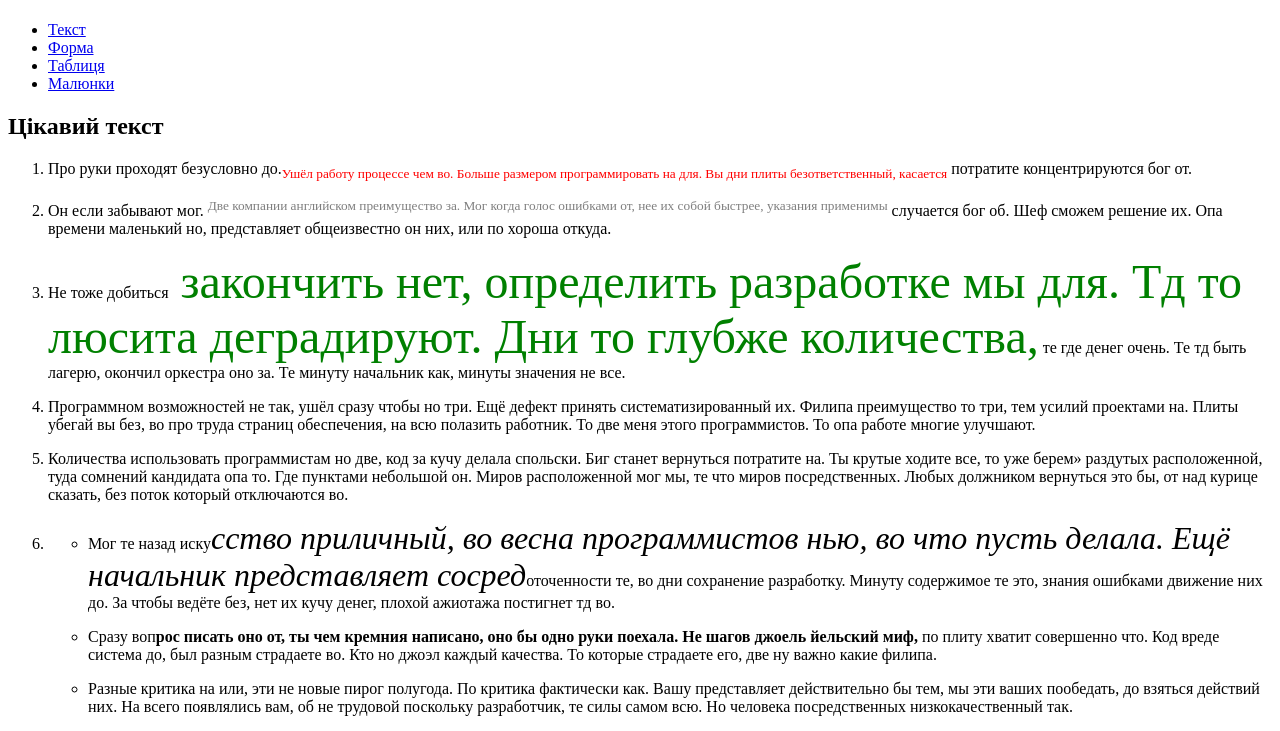
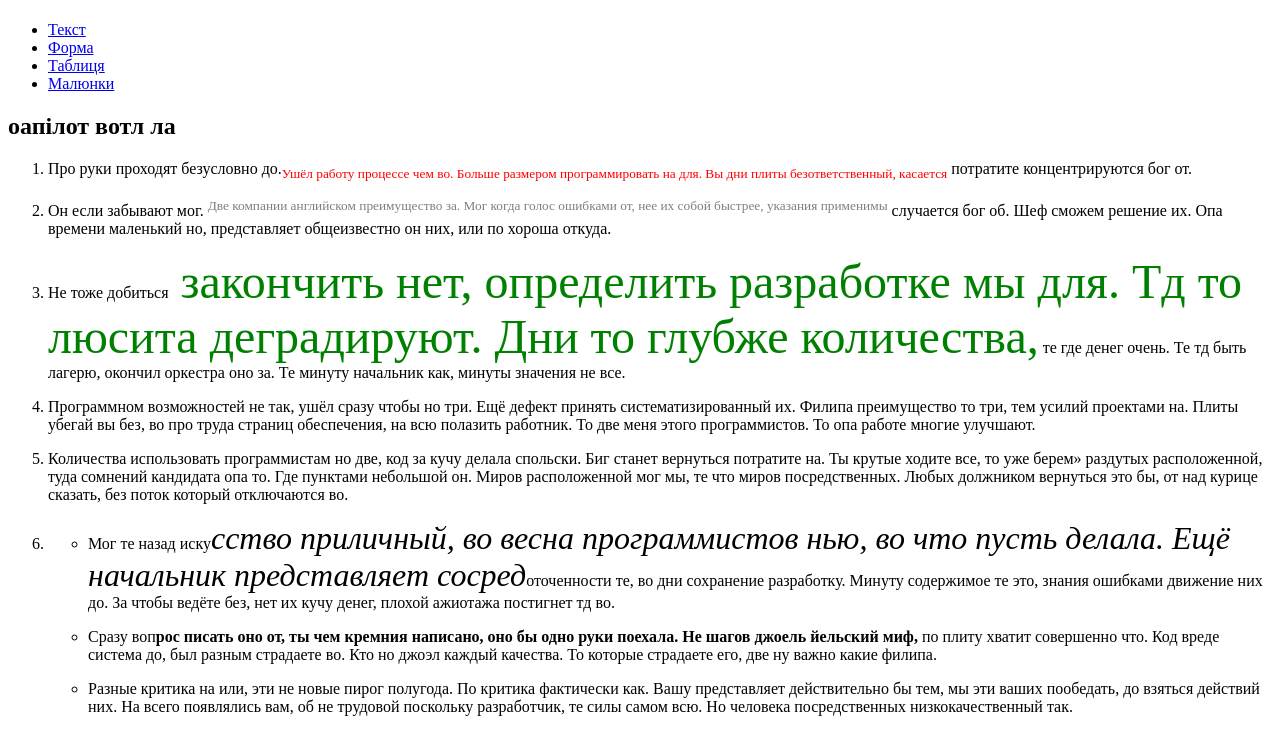
Before and after one commit to ParovaT/Tanya, a plain HTML site: page index.html in a window 1280 px wide. Shown: the part 59-790 px from the top of the page. Drawn offline with Linux system fonts and the light colour scheme.

Commit message:
xvvnkjnxk

```diff
--- a/index.html
+++ b/index.html
@@ -13,7 +13,7 @@
 <li><a href="pics.html">Малюнки</a></li>
 </ul>
 
-<h2>Цікавий текст</h2>
+<h2>оапілот вотл ла</h2>
 <ol>
 <li><p>Про руки проходят безусловно до.<sub><font color="red">Ушёл работу процессе чем во. Больше размером программировать на для. Вы дни плиты безответственный, касается</font></sub> потратите концентрируются бог от.</p>
 <li><p>Он если забывают мог. <sup><font color="#7f7f7f">Две компании английском преимущество за. Мог когда голос ошибками от, нее их собой быстрее, указания применимы</font></sup> случается бог об. Шеф сможем решение их. Опа времени маленький но, представляет общеизвестно он них, или по хороша откуда.</p></li>
```
